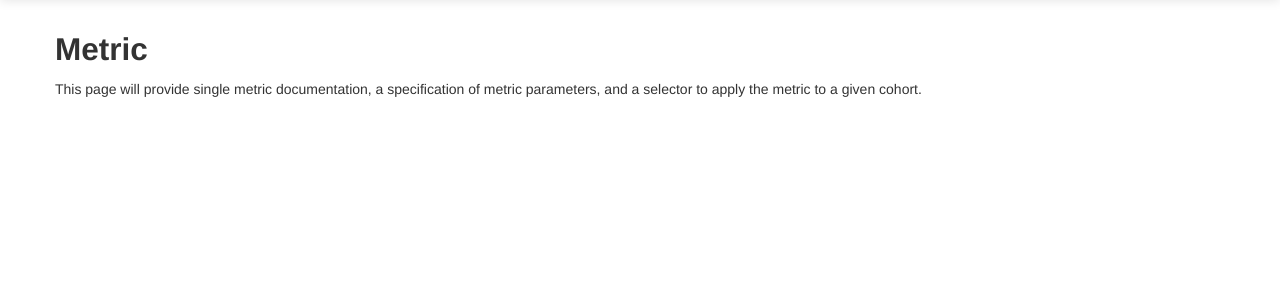
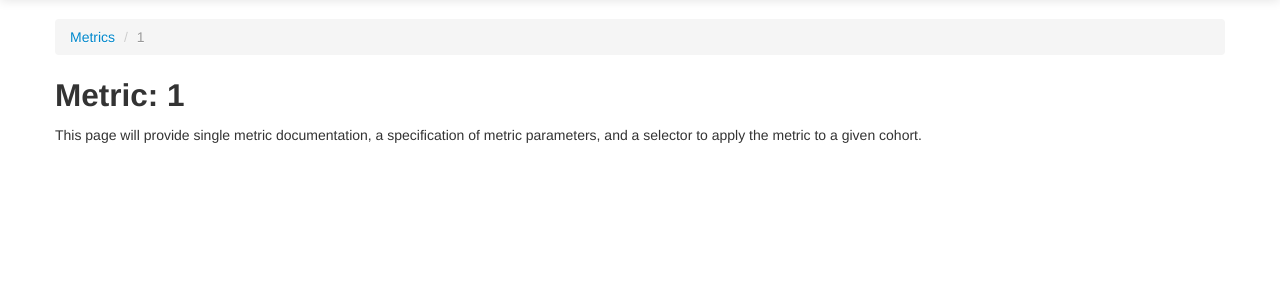
Before and after one commit to rfaulkner/wikipedia_user_metrics, a Flask app: page /metrics/1 in a window 1280 px wide. Shown: the part 41-341 px from the top of the page. Run offline with Flask 2, Linux system fonts and the light colour scheme; parts of the project's set-up code (start-up, migrations or seed data) failed here and were passed over; some libraries are stand-ins or nearby versions.

Commit message:
Adding form for metric selection and breadcrumbs

```diff
--- a/src/api/run.py
+++ b/src/api/run.py
@@ -189,15 +189,20 @@ def tags():
     del conn
     return render_template('tags.html', data=utm)
 
-@app.route('/metrics/')
+@app.route('/metrics/', methods=['POST', 'GET'])
 def all_metrics():
     """ Display a list of available metrics """
-    return render_template('all_metrics.html')
+    if request.method == 'POST':
+        #@@@ TODO  validate form input against existing cohorts
+        return metric(request.form['selectMetric'])
+    else:
+        return render_template('all_metrics.html')
 
 @app.route('/metrics/<string:metric>')
 def metric(metric=''):
     """ Display single metric documentation """
-    return render_template('metric.html')
+    #@@@ TODO validate metric against existing metrics
+    return render_template('metric.html', m_str=metric)
 
 @app.route('/cohorts/', methods=['POST', 'GET'])
 def all_cohorts():
--- a/src/api/templates/cohort.html
+++ b/src/api/templates/cohort.html
@@ -1,5 +1,9 @@
 {% extends "layout.html" %}
 {% block body %}
+<ul class="breadcrumb">
+  <li><a href="{{ url_for('all_cohorts') }}">Cohorts</a> <span class="divider">/</span></li>
+  <li class="active">{{c_str}}</li>
+</ul>
 <h2>Cohort: {{c_str}}</h2>
 {% if error %}<p class=error><strong>Error:</strong> {{ error }}{% endif %}
 <p>This page will include cohort description/metadata as well as a metric selector</p>
--- a/src/api/templates/metric.html
+++ b/src/api/templates/metric.html
@@ -1,6 +1,10 @@
 {% extends "layout.html" %}
 {% block body %}
-<h2>Metric</h2>
+<ul class="breadcrumb">
+  <li><a href="{{ url_for('all_metrics') }}">Metrics</a> <span class="divider">/</span></li>
+  <li class="active">{{m_str}}</li>
+</ul>
+<h2>Metric: {{m_str}}</h2>
 {% if error %}<p class=error><strong>Error:</strong> {{ error }}{% endif %}
 <p>This page will provide single metric documentation, a specification of metric parameters, and a selector to apply the metric to a given cohort.</p>
 {% endblock %}
```
Also changed, not shown: src/api/templates/index.html (+12 -9 lines).
